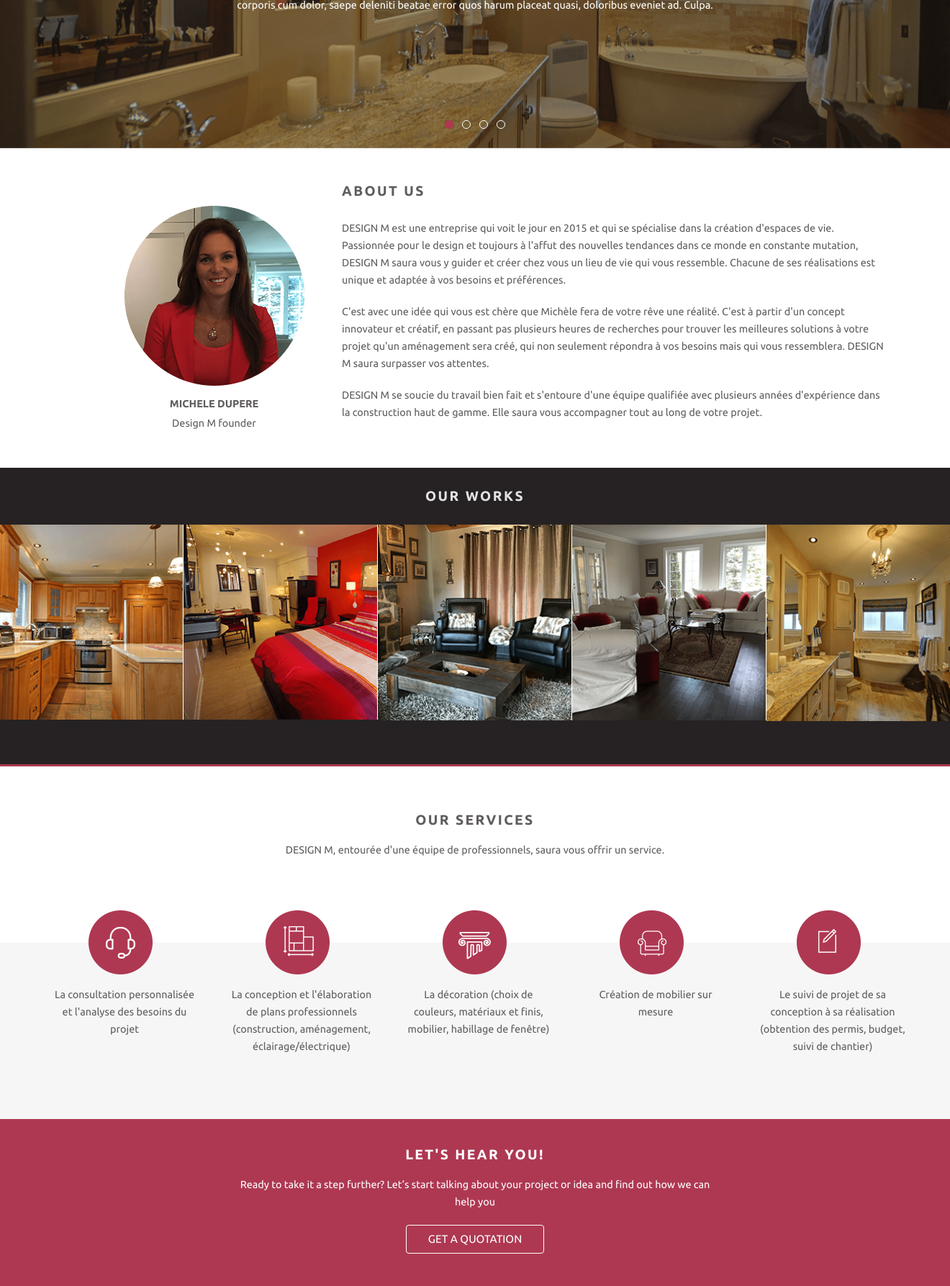
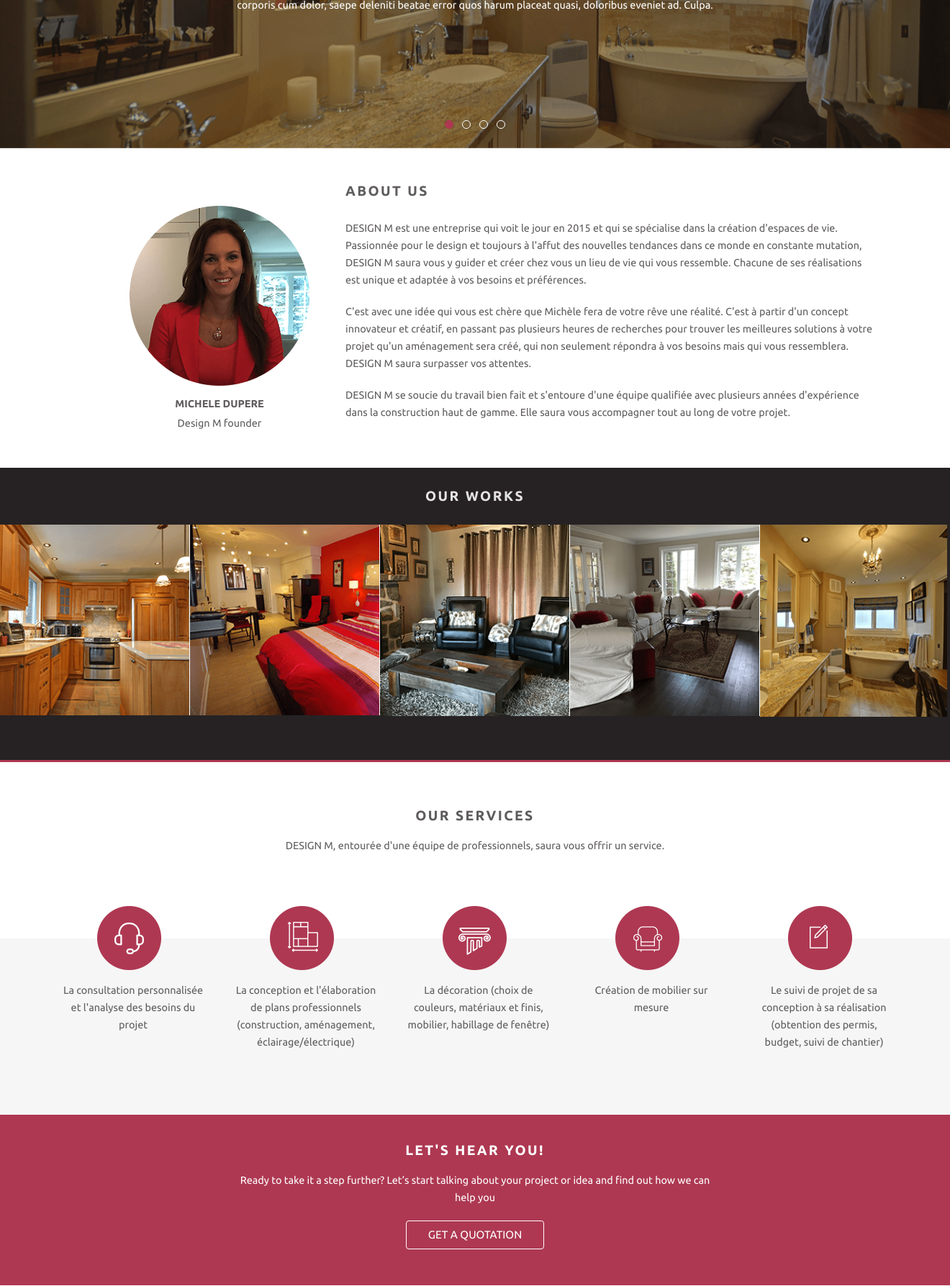
Before and after one commit to orldm/DesignM, a PHP site: page / in a window 1320 px wide; the page is wider, and only the part inside the window is pictured. Shown: the part 443-2230 px from the top of that part at 72% size. Run offline with PHP 8.4, Linux system fonts and the light colour scheme.

Commit message:
adjust margins

```diff
--- a/assets/stylesheets/main.css
+++ b/assets/stylesheets/main.css
@@ -3,6 +3,10 @@
 }
 .no-padding {
     padding: 0;
+}
+
+.no-margin {
+    margin: 0;
 }
 
 .color-line {
--- a/index.html
+++ b/index.html
@@ -75,7 +75,7 @@
         </a>
     </div>
 
-    <div class="row info-container">
+    <div class="row no-margin info-container">
         <div class="col-md-4 col-md-push-1 text-center photo-container">
             <img src="./assets/images/photo.png" alt="Michele Dupere">
             <h3>MICHELE DUPERE</h3>
@@ -95,7 +95,7 @@
         </div>
     </div>
 
-    <div class="row our-works-container">
+    <div class="row no-margin our-works-container">
         <div class="col-md-12 text-center">
             <a id="showcases"><h2>OUR WORKS</h2></a>
         </div>
@@ -106,23 +106,23 @@
                     <button class="btn btn-details js-details">DETAILS</button>
                 </div>
                 <img src="./assets/images/works-01.png" class="img-responsive img-scale-up" alt="appartment photo">
-                <div class="arrow-up hidden"></div>
+                <div class="arrow no-margin-up hidden"></div>
             </div>
             <div class="col-sm-15 gallery-img-col line-divider">
                 <img src="./assets/images/works-02.png" class="img-responsive img-scale-up" alt="appartment photo">
-                <!--<div class="arrow-up"></div>-->
+                <!--<div class="arrow no-margin-up"></div>-->
             </div>
             <div class="col-sm-15 gallery-img-col line-divider">
                 <img src="./assets/images/works-03.png" class="img-responsive img-scale-up" alt="appartment photo">
-                <!--<div class="arrow-up"></div>-->
+                <!--<div class="arrow no-margin-up"></div>-->
             </div>
             <div class="col-sm-15 gallery-img-col line-divider">
                 <img src="./assets/images/works-04.png" class="img-responsive img-scale-up" alt="appartment photo">
-                <!--<div class="arrow-up"></div>-->
+                <!--<div class="arrow no-margin-up"></div>-->
             </div>
             <div class="col-sm-15 gallery-img-col height-adjust">
                 <img src="./assets/images/works-05.png" class="img-responsive img-scale-up" alt="appartment photo">
-                <!--<div class="arrow-up"></div>-->
+                <!--<div class="arrow no-margin-up"></div>-->
             </div>
         </div>
 
@@ -214,7 +214,7 @@
     </div>
 
     <div class="color-line"></div>
-    <div class="row our-services-container">
+    <div class="row no-margin our-services-container">
         <div class="col-xs-12 service-top-container text-center">
             <a id="process"><h2>OUR SERVICES</h2></a>
             <p>DESIGN M, entourée d'une équipe de professionnels,  saura vous offrir un service.</p>
@@ -249,7 +249,7 @@
             <button class="btn btn-feedback">GET A QUOTATION</button>
         </div>
     </div>
-    <div class="row testimonials-container">
+    <div class="row no-margin testimonials-container">
         <div class="col-md-12 text-center">
             <div class="container-inner">
                 <img src="./assets/images/avatar.png" alt="avatar">
@@ -262,7 +262,7 @@
             </div>
         </div>
     </div>
-    <div class="row text-center contacts-container">
+    <div class="row no-margin text-center contacts-container">
         <a id="contacts"><h2>CONTACT US</h2></a>
         <div class="container-inner container-inner-wide">
             <div class="col-sm-4 contact-column">
@@ -279,7 +279,7 @@
             </div>
         </div>
     </div>
-    <div class="row text-center footer-info">
+    <div class="row no-margin text-center footer-info">
         <img src="./assets/images/logo.png" alt="logo">
         <p><small>Copyright (c) 2016. Design M. All rights reserved</small></p>
         <div class="social-container">
```
